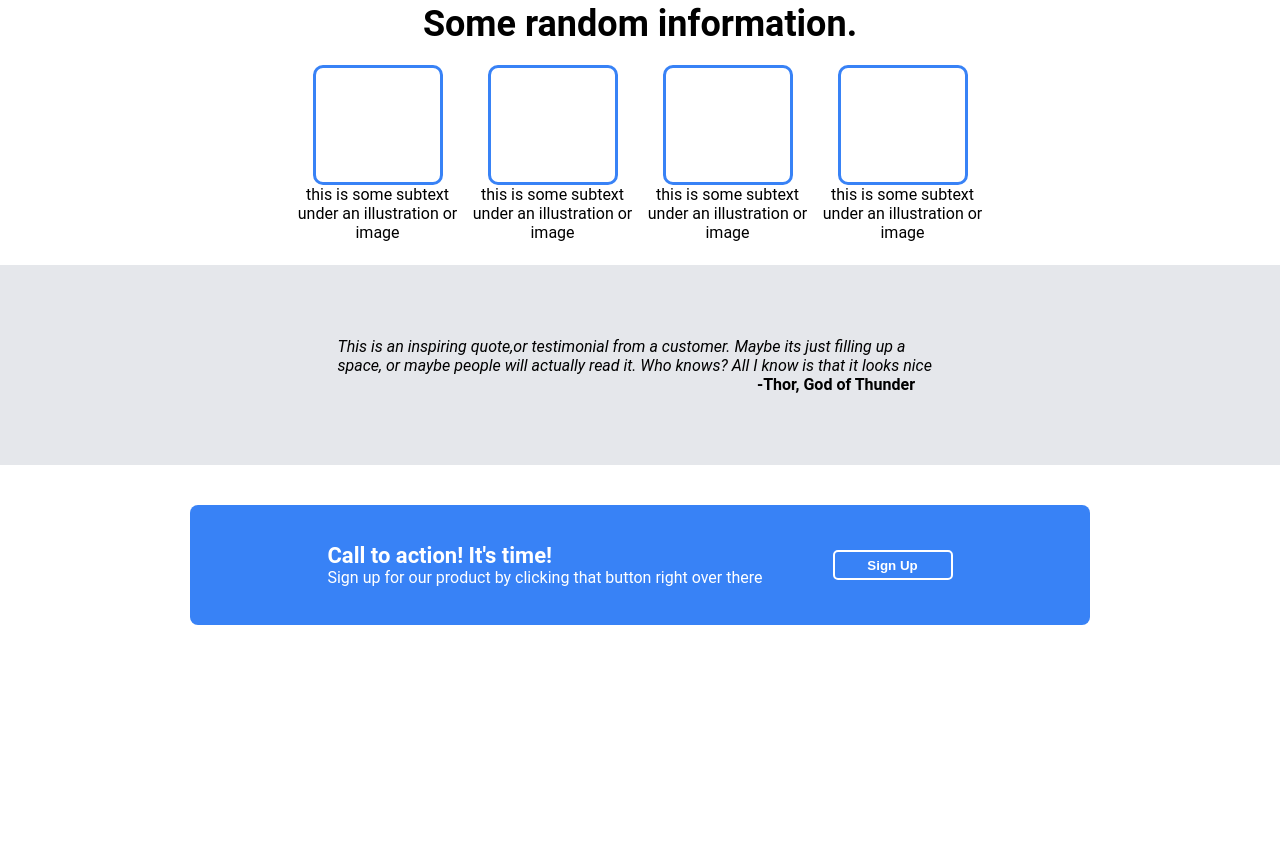
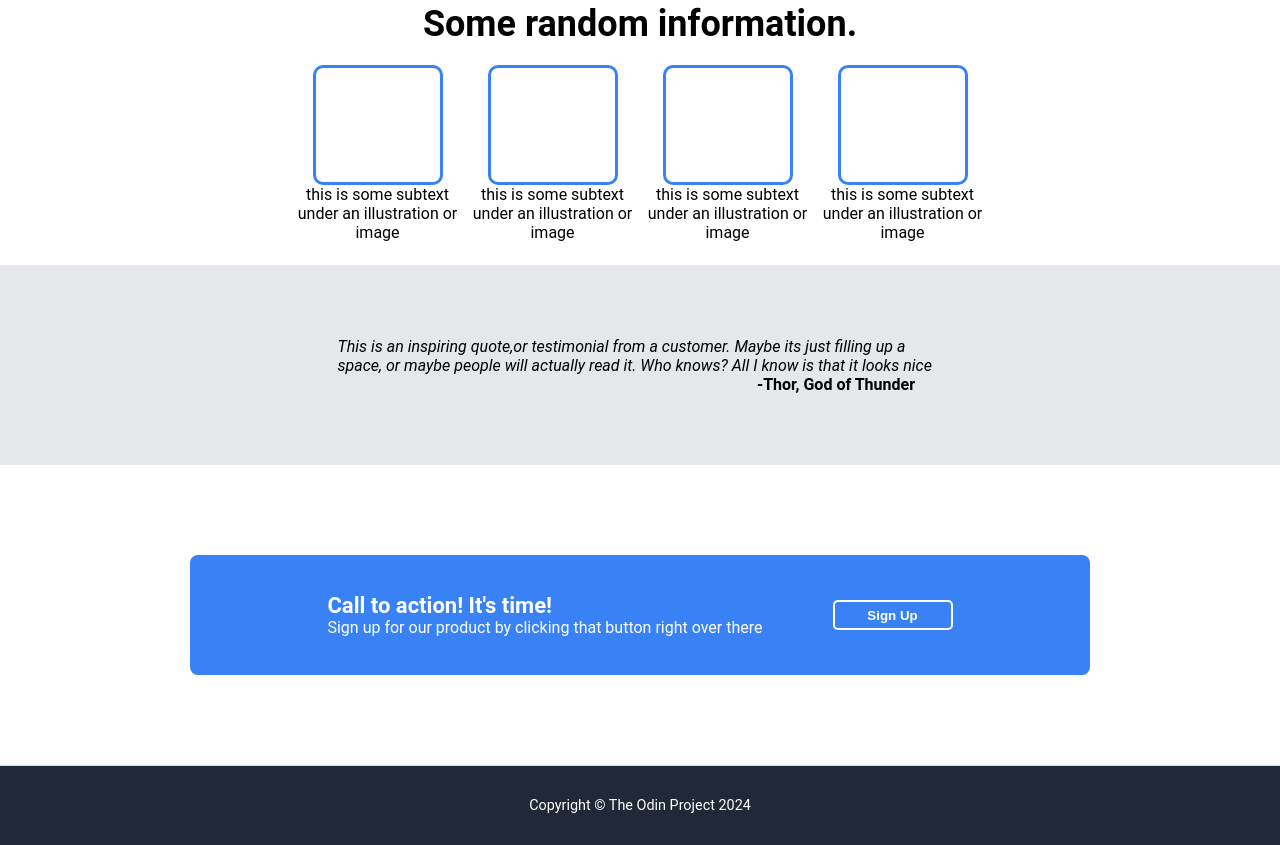
Before and after one commit to Sorbari2016/odin-landing-page-, a plain HTML site: page index.html in a window 1280 px wide. Shown: the part 355-1200 px from the top of the page. Before the commit the page ends 1020 px from the top, so only its background shows below. Drawn offline with Linux system fonts and the light colour scheme.

Commit message:
Completed the footer section of the page

```diff
--- a/index.html
+++ b/index.html
@@ -67,5 +67,8 @@
             <button type="submit2">Sign Up</button>
         </div>
     </div>
+    <footer>
+        <p> Copyright &copy; The Odin Project 2024 </p>
+    </footer>
 </body>
 </html>
--- a/style.css
+++ b/style.css
@@ -171,7 +171,7 @@ button[type="submit"] {
 
   #quadrant-d {
     display: flex;
-    height: 200px;
+    height: 300px;
     justify-content: center;
     align-items: center;
   }
@@ -206,3 +206,17 @@ button[type="submit"] {
   #c2a-text {
     font-size: 22px;
   }
+
+  footer {
+    padding: 1rem;
+    background-color: #f8f9fa;
+    color: #555;
+    font-size: 0.9em;
+    border-top: 1px solid #ddd;
+    background-color: #1F2937;
+    color: white;
+    height: 80px;
+    display: flex;
+    align-items: center;
+    justify-content: center;
+}
```
